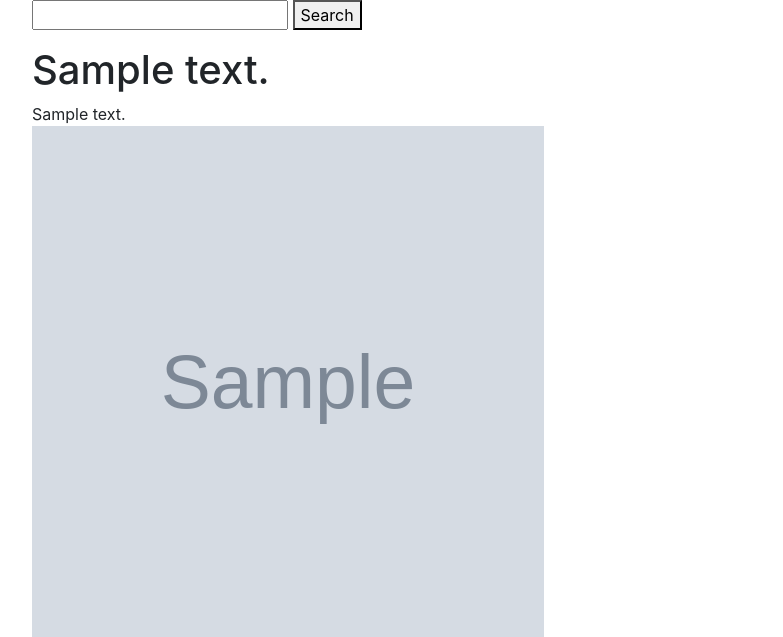
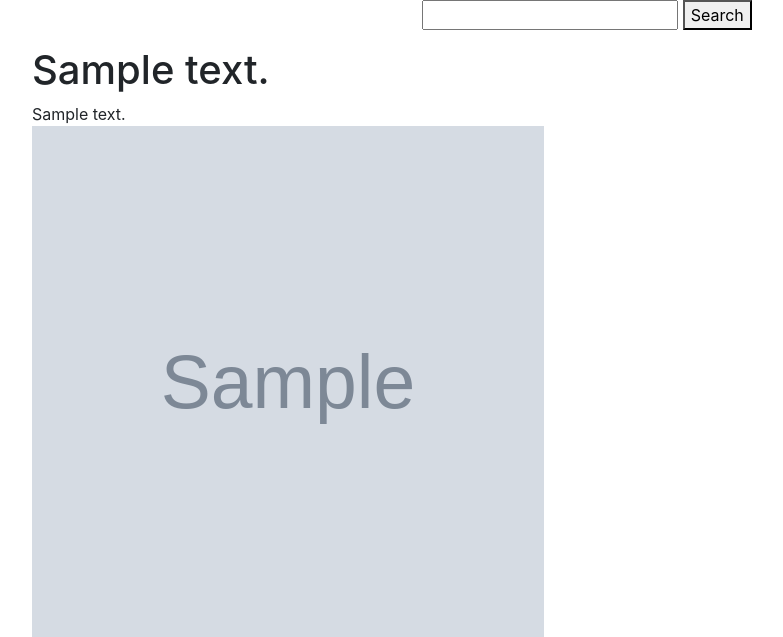
Before and after one commit to icharity/donate, a Django app: template nx/templates/notes.html in a window 1280 px wide. Shown: the top 637 px of the page, without its empty margins (53-836 px from the left). Run offline with Django 3.2, Linux system fonts and the light colour scheme; the template is opened without the code that fills it: most values are stand-ins (such as "Sample title", 1, 10 or a date in 2020); grey boxes marked "Sample" are stand-in pictures; some libraries are stand-ins or nearby versions.

Commit message:
add css file

```diff
--- a/nx/templates/notes.html
+++ b/nx/templates/notes.html
@@ -5,12 +5,13 @@
 <link rel="stylesheet" href="{% static "css/bootstrap.css" %}">
 <link rel="stylesheet" href="{% static "css/mezzanine.css" %}">
 <link rel="stylesheet" href="{% static "css/bootstrap-theme.css" %}">
+<link rel="stylesheet" href="{% static "css/notes.css" %}">
 
 {% load i18n %}
 
 {% block main %}
 <div class="container">
-    <form type="get" action=".">
+    <form class="search-form" type="get" action=".">
         <input type="text" name="q">
         <button type="submit">Search</button>
     </form>
--- /dev/null
+++ b/static/css/notes.css
@@ -0,0 +1,3 @@
+.search-form {
+    text-align: center;
+}
```
Also changed, not shown: 1 other file.
